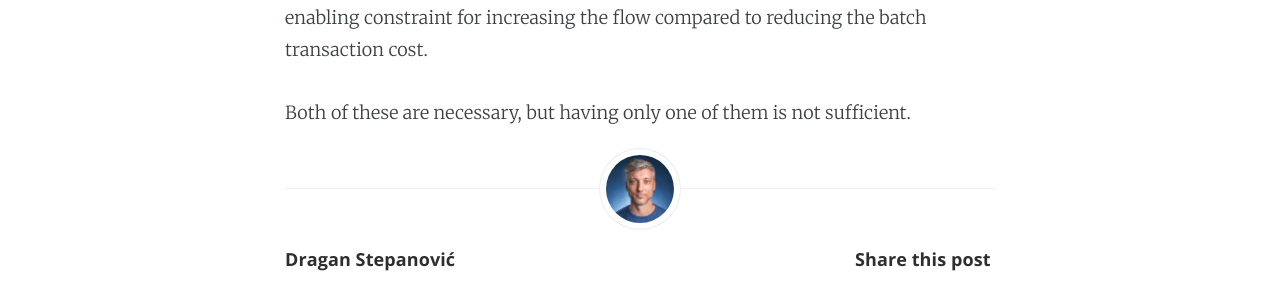
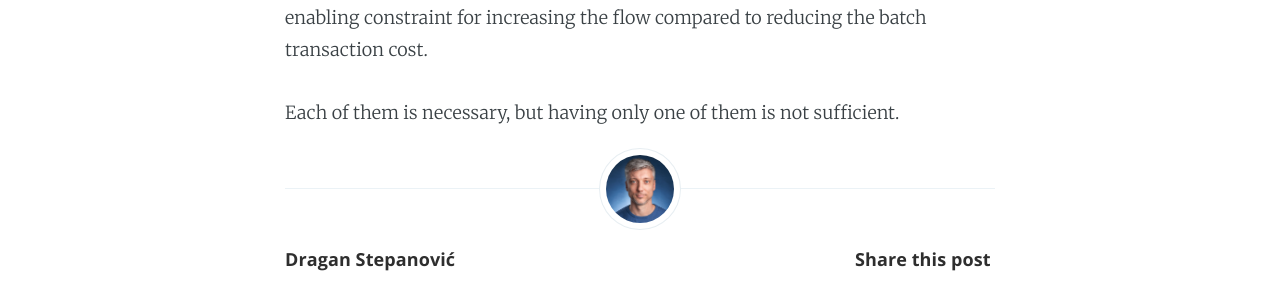
Before and after one commit to dragan-stepanovic/dragan-stepanovic.github.io, a Jekyll site: the page built from _posts/2021-06-10-inventory-cost-vs-transaction-cost.md, in a window 1280 px wide. Shown: the part 362-645 px from the top of the page. Built offline with Jekyll 4.4.1, drawn with Linux system fonts in a browser that asks for light colours; our own code applies the rules of GitHub Pages for plain Markdown files; comment, search, counter and statistics services are not loaded.

Commit message:
Update 2021-06-10-inventory-cost-vs-transaction-cost.md

```diff
--- a/_posts/2021-06-10-inventory-cost-vs-transaction-cost.md
+++ b/_posts/2021-06-10-inventory-cost-vs-transaction-cost.md
@@ -5,4 +5,4 @@ title: Increasing the cost of inventory vs reducing batch transaction cost
 Increasing the cost of (keeping) inventory seems to be a stronger incentive and enabling constraint for increasing the flow compared to reducing the batch transaction cost.
 
 
-Both of these are necessary, but having only one of them is not sufficient.
+Each of them is necessary, but having only one of them is not sufficient.
```
